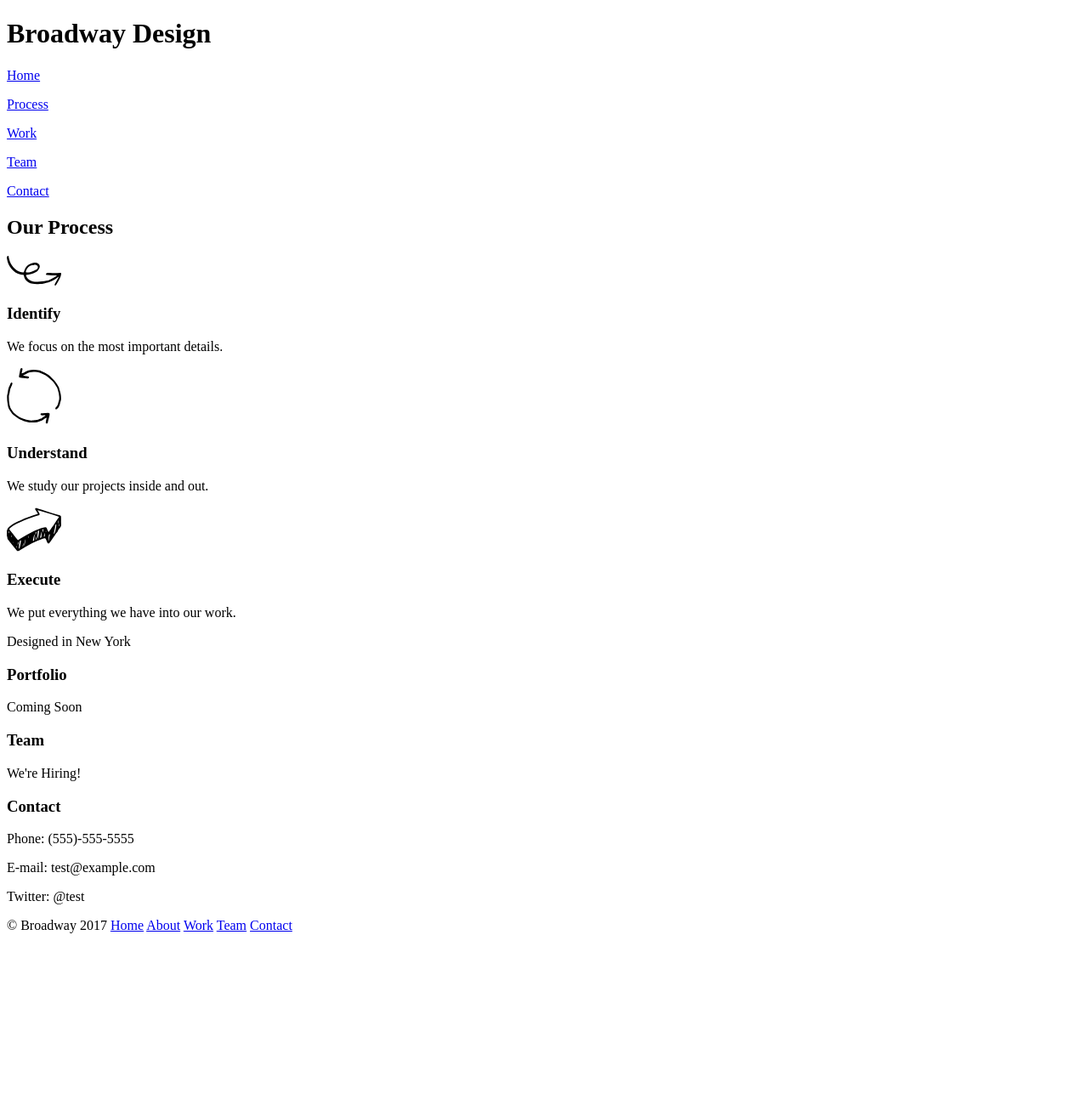
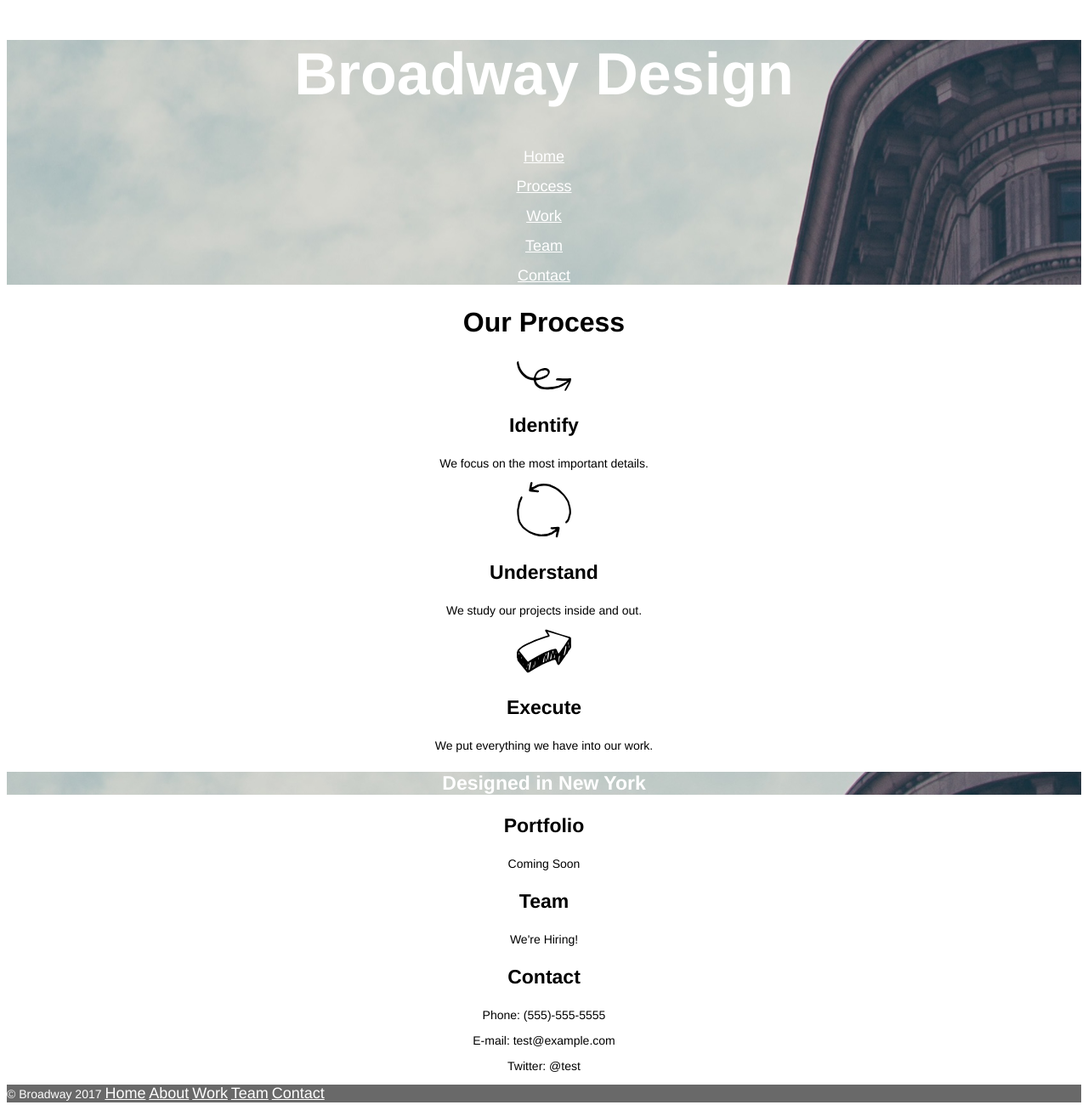
Before and after one commit to mpkono/broadway, a plain HTML site: page index.html in a window 1280 px wide. Shown: the whole page at 85% size. Before the commit the page ends 1114 px from the top, so only its background shows below. Drawn offline with Linux system fonts and the light colour scheme.

Commit message:
Finish styling and project.

```diff
--- a/resources/css/style.css
+++ b/resources/css/style.css
@@ -1 +1,41 @@
 /* Broadway project */
+body {
+  font-family: Helvetica;
+  background-color: white;
+  text-align: center;
+}
+header {
+  background-image: url("../images/the-flatiron-building.png");
+  color: white;
+}
+h1 {
+  font-size: 70px;
+  font-weight: bold;
+}
+h2 {
+  font-size: 32px;
+  font-weight: bold;
+}
+h3 {
+  font-size: 23px;
+  font-weight: bold;
+}
+p {
+  font-size: 14px;
+}
+footer {
+  background-color: dimgray;
+  font-size: 11px;
+  text-align: left;
+  color: white;
+}
+.navlink {
+  font-size: 18px;
+  color: inherit;
+}
+#divider {
+  background-image: url("../images/the-flatiron-building.png");
+  font-size: 23px;
+  font-weight: bold;
+  color: white;
+}
```
